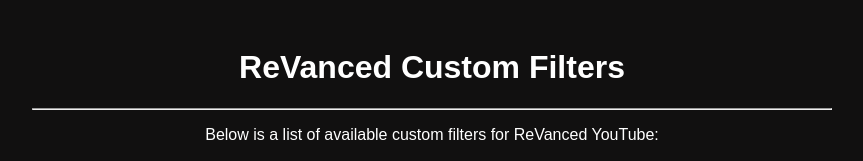
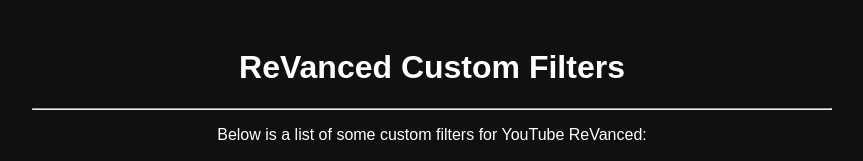
Before and after one commit to Bceez/bceez.github.io, a plain HTML site: page RV-features/custom-filters.html in a window 1280 px wide. Shown: the top 161 px of the page, without its empty margins (208-1071 px from the left). Drawn offline with Linux system fonts and the light colour scheme.

Commit message:
change wording

```diff
--- a/RV-features/custom-filters.html
+++ b/RV-features/custom-filters.html
@@ -56,7 +56,7 @@
         <h1>ReVanced Custom Filters</h1>
         <hr>
 
-        <p>Below is a list of available custom filters for ReVanced YouTube:</p>
+        <p>Below is a list of some custom filters for YouTube ReVanced:</p>
 
         <table>
             <thead>
```
